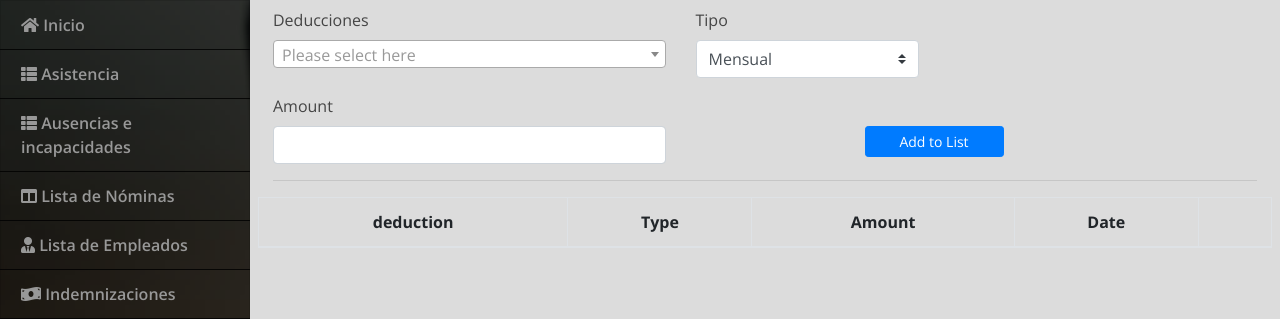
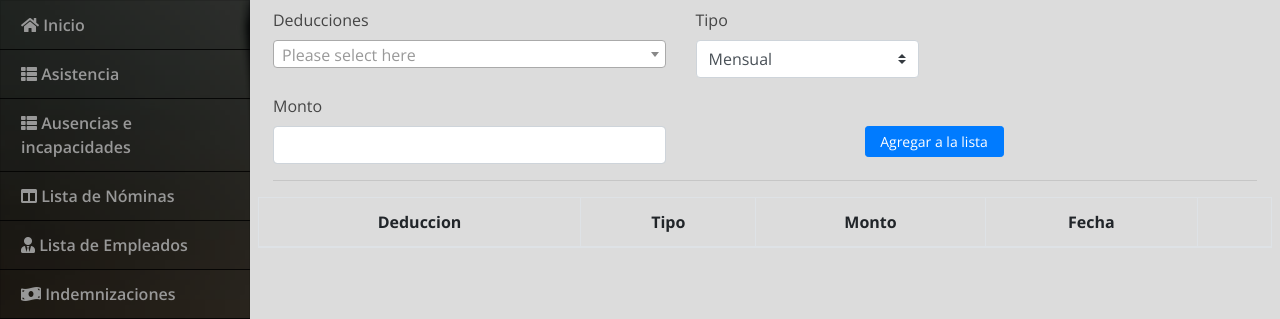
Before and after one commit to RAGGsv/RRHH_Sis, a PHP site: page /index.php?page=manage_employee_deductions in a window 1280 px wide. Shown: the part 56-375 px from the top of the page. Run offline with PHP 8.4, Linux system fonts and the light colour scheme; the visitor is signed in with stand-in values (Sample User, id 1); data comes from the database, SQL or seed files in the repository; data that the repository does not hold is empty; some libraries are stand-ins or nearby versions.

Commit message:
deducciones y beneficios

```diff
--- a/manage_employee_deductions.php
+++ b/manage_employee_deductions.php
@@ -27,18 +27,18 @@
 				</select>
 			</div>
 			<div class="col-md-3" style="display: none" id="dfield">
-				<label for="" class="control-label">Effective Date</label>
+				<label for="" class="control-label">Fecha efectiva</label>
 				<input type="date" id="edate" class="form-control">
 			</div>
 		</div>
 		<div class="row form-group">
 			<div class="col-md-5">
-				<label for="" class="control-label">Amount</label>
+				<label for="" class="control-label">Monto</label>
 				<input type="number" id="amount" class="form-control text-right" step="any" >
 			</div>
 			<div class="col-md-2 offset-md-2">
 				<label for="" class="control-label">&nbsp</label>
-				<button class="btn btn-primary btn-block btn-sm" type="button" id="add_list"> Add to List</button>
+				<button class="btn btn-primary btn-block btn-sm" type="button" id="add_list"> Agregar a la lista</button>
 			</div>
 		</div>
 		<hr>
@@ -47,16 +47,16 @@
 				<thead>
 					<tr>
 						<th class="text-center">
-							deduction
+							Deduccion
 						</th>
 						<th class="text-center">
-							Type
+							Tipo
 						</th>
 						<th class="text-center">
-							Amount
+							Monto
 						</th>
 						<th class="text-center">
-							Date
+							Fecha
 						</th>
 						<th class="text-center">
 
--- a/view_employee.php
+++ b/view_employee.php
@@ -31,7 +31,7 @@ $emp = $conn->query("SELECT e.*,d.name as dname,p.name as pname FROM employee e
 						  <li class="list-group-item d-flex justify-content-between align-items-center alist" data-id="<?php echo $row['id'] ?>">
 						  	<span>
 						    <p><small><?php echo $row['aname'] ?> * </small></p>
-						    <p><small>Type: <?php echo $t_arr[$row['type']] ?></small></p>
+						    <p><small>Tipo: <?php echo $t_arr[$row['type']] ?></small></p>
 						    <?php if($row['type'] == 3): ?>
 						    <p><small>Effective: <?php echo date("M d,Y",strtotime($row['effective_date'])) ?></small></p>
 						    <?php endif; ?>
@@ -46,7 +46,7 @@ $emp = $conn->query("SELECT e.*,d.name as dname,p.name as pname FROM employee e
 			<div class="col-md-6">
 				<div class="card">
 					<div class="card-header">
-						<span><b>Deductions</b></span>
+						<span><b>Deducciones</b></span>
 						<button class="btn btn-primary btn-sm float-right" style="padding: 3px 5px" type="button" id="new_deduction"><i class="fa fa-plus"></i></button>
 					</div>
 					<div class="card-body">
```
Also changed, not shown: indemniza.php (+5 -5 lines).
